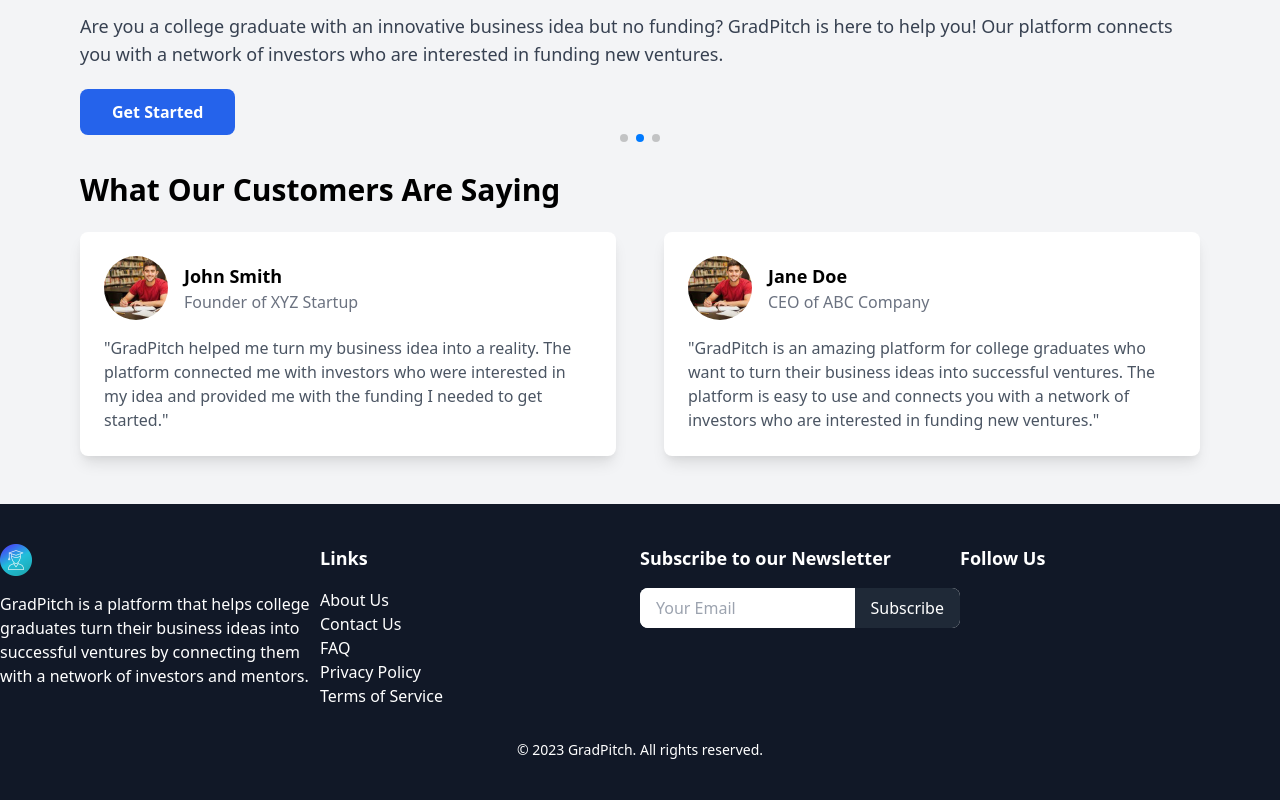
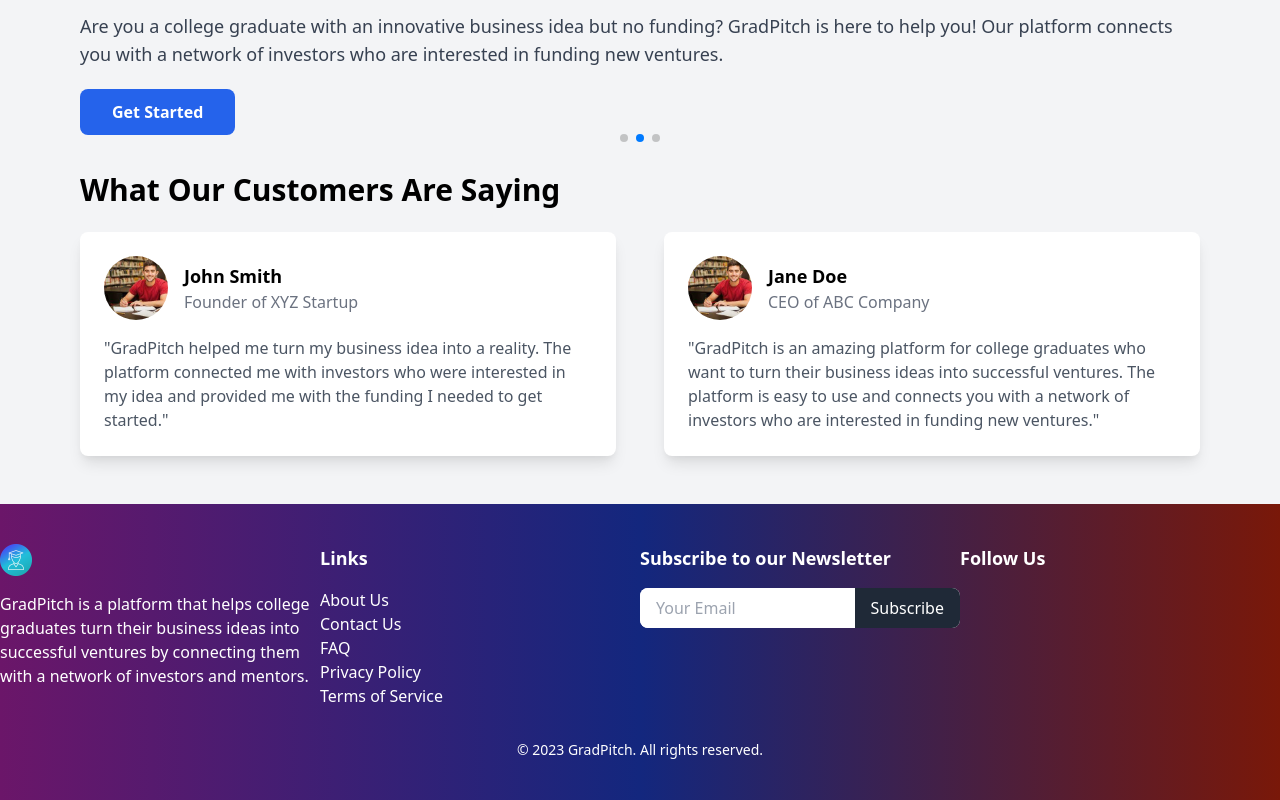
Before and after one commit to adarsh0402/gradpitch, a plain HTML site: page index.html in a window 1280 px wide. Shown: the part 644-1444 px from the top of the page. Drawn offline with nearby package versions, Linux system fonts and the light colour scheme.

Commit message:
Update index.html

```diff
--- a/index.html
+++ b/index.html
@@ -30,6 +30,15 @@
 
 
     </script>
+    <style>
+        footer {
+            background: linear-gradient(90deg,
+                    rgb(107, 22, 105) 0%,
+                    rgb(19, 39, 126) 50%,
+                    rgb(121, 24, 9) 100%);
+            color: white;
+        }
+    </style>
 </head>
 
 <body class="bg-gray-100">
```
